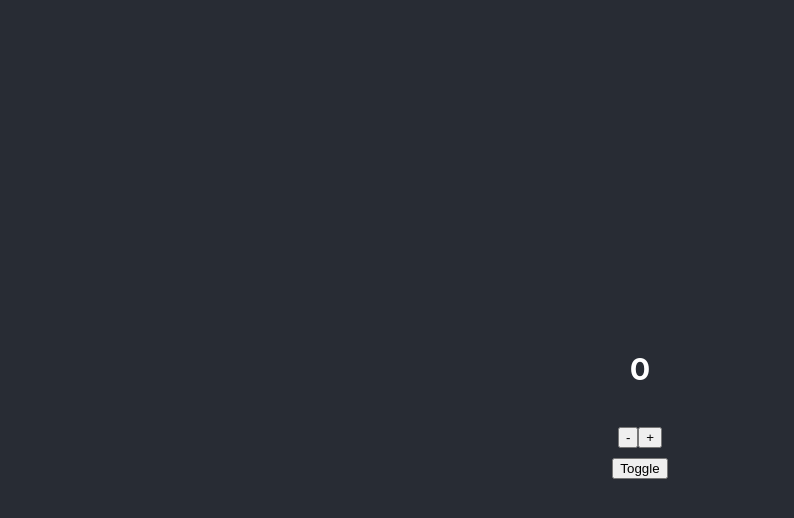
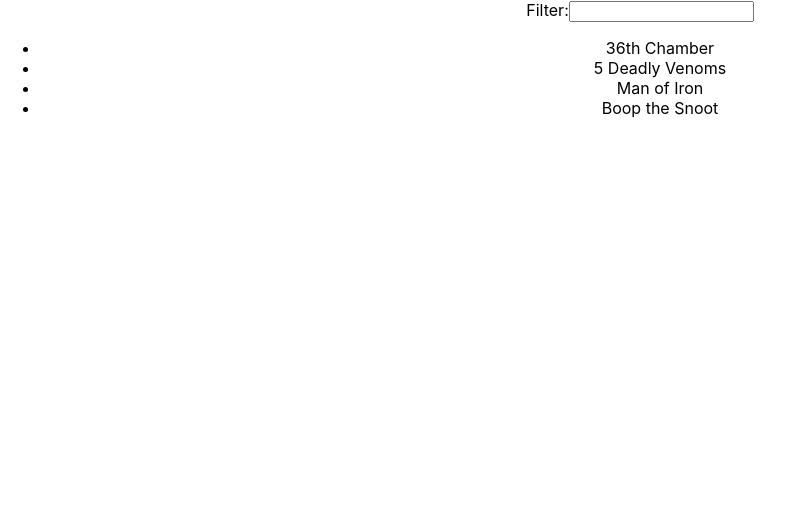
Before and after one commit to TheNootLinja/React-for-Everyone, a React (Create React App) app: page / in a window 1280 px wide. Shown: the top 518 px of the page, without its empty margins (0-794 px from the left). Built offline with nearby package versions, Linux system fonts and the light colour scheme.

Commit message:
Add initial components for movie searching app.

```diff
--- a/src/App.js
+++ b/src/App.js
@@ -1,36 +1,15 @@
-import propTypes from "react";
-import logo from './logo.svg';
 import './App.css';
-import { Counter } from "./Counter.js"
-import { Accordion } from "./Accordion.js"
+import { MoviesList } from "./MoviesList.js"
+
 
 
 
 function App() {
   return (
     <div className="App">
-      <header className="App-header">
-        <Counter />
-        <Accordion />
-      </header>
+      <MoviesList />
     </div>
   );
 }
 
-// What I am doing below in the arguments of the HelloWorld
-// function is destructuring the props object into the
-// variables I know will be inside of the object.
-function HelloWorld({name, greeting="Hello"}) {
-  return (
-      <h1>
-        {greeting} {name}!
-      </h1>
-  )
-}
-
-HelloWorld.propTypes ={
-  name: propTypes.string,
-  greeting: propTypes.string,
-}
-
 export default App;
--- /dev/null
+++ b/src/MoviesList.js
@@ -0,0 +1,44 @@
+import { useState } from 'react';
+
+const movies = [
+    {
+        name: "36th Chamber"
+    },
+    {
+        name: "5 Deadly Venoms"
+    },
+    {
+        name: "Man of Iron"
+    },
+    {
+        name: "Boop the Snoot"
+    },
+]
+
+export function MoviesList() {
+
+    const [filter, setFilter] = useState("")
+
+    return (
+        <div>
+            <label>
+            Filter:
+            <input
+            name="search"
+            value={filter}
+            onChange={(e) => setFilter(e.target.value)}
+            />
+            </label>
+            <ul>
+                { movies.filter(movie =>
+                movie.name.toLowerCase()
+                .includes(filter.toLowerCase()))
+                .map(( movie ) =>
+                    (
+                        <li key={movie.name}>{movie.name}</li>
+                    )
+                )}
+            </ul>
+        </div>
+    )
+}
```
Also changed, not shown: src/Input.js (added, +22 -0 lines).
